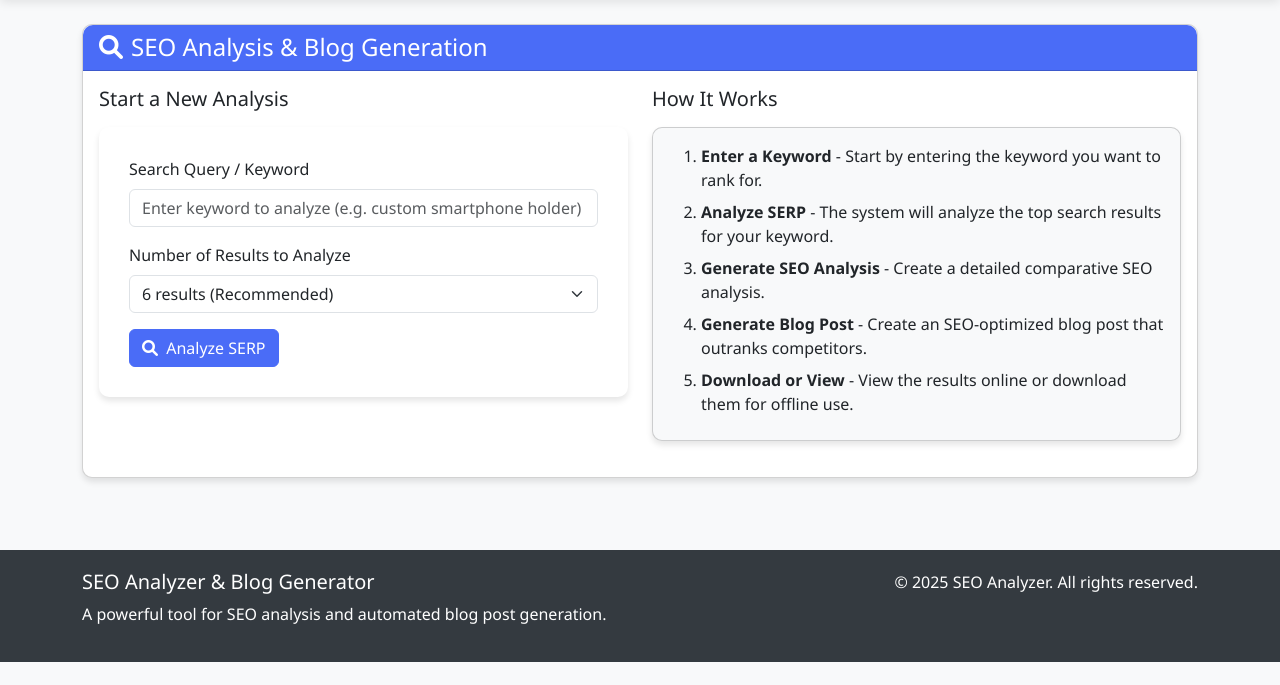
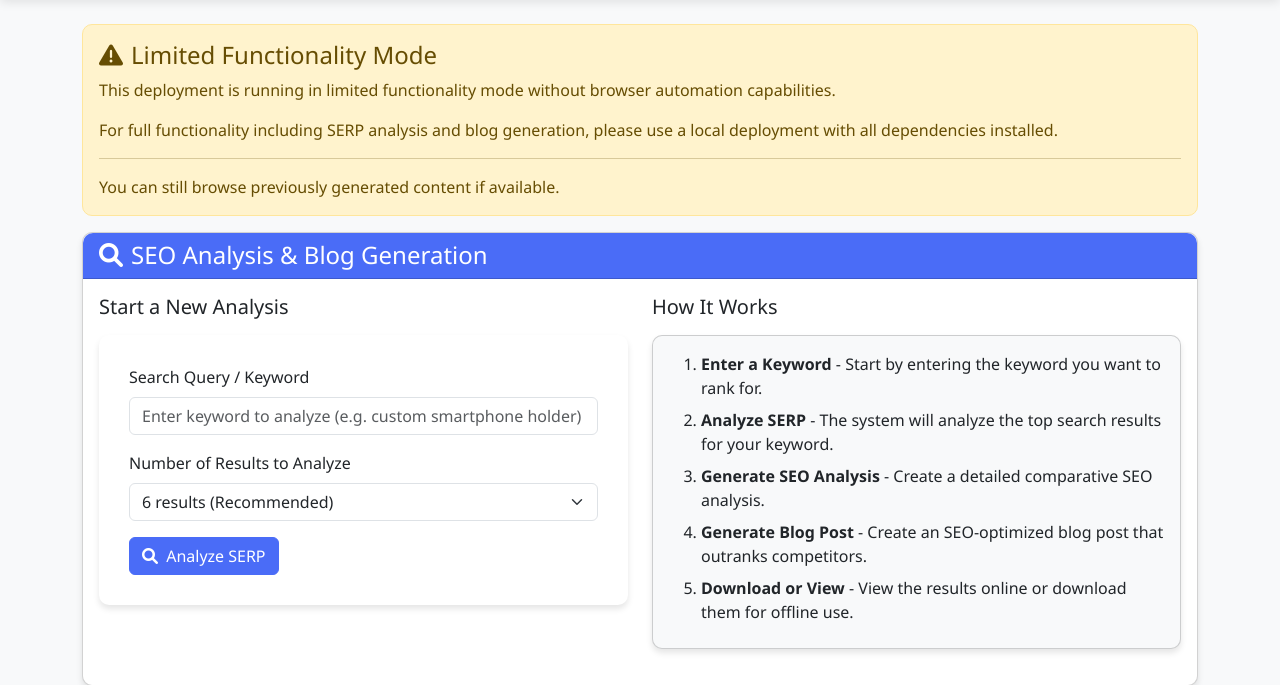
Before and after one commit to philly88r/serp-analyzer, a Flask app: template templates/index.html in a window 1280 px wide. Shown: the part 56-741 px from the top of the page. Before the commit the page ends 718 px from the top, so only its background shows below. Run offline with Flask 3, Linux system fonts and the light colour scheme; the template is opened without the code that fills it, so the values that code supplies are empty; some libraries are stand-ins or nearby versions.

Commit message:
Simplified deployment by making browser automation optional

```diff
--- a/app.py
+++ b/app.py
@@ -27,6 +27,14 @@ os.makedirs(app.config['RESULTS_FOLDER'], exist_ok=True)
 os.makedirs(app.config['ANALYSIS_FOLDER'], exist_ok=True)
 os.makedirs(app.config['BLOG_FOLDER'], exist_ok=True)
 os.makedirs(app.config['HTML_REPORTS_FOLDER'], exist_ok=True)
+
+# Import SerpAnalyzer conditionally to handle case when browser automation is not available
+try:
+    from serp_analyzer import SerpAnalyzer
+    BROWSER_AUTOMATION_AVAILABLE = True
+except ImportError:
+    BROWSER_AUTOMATION_AVAILABLE = False
+    print("Browser automation dependencies not available. Running in limited mode.")
 
 def get_html_report_dir():
     return os.path.join(app.root_path, 'html_reports')
@@ -88,7 +96,7 @@ def index():
     # Sort results by timestamp (newest first)
     results.sort(key=lambda x: x['timestamp'], reverse=True)
 
-    return render_template('index.html', results=results)
+    return render_template('index.html', results=results, browser_automation_available=BROWSER_AUTOMATION_AVAILABLE)
 
 @app.route('/search', methods=['POST'])
 def search():
@@ -103,8 +111,12 @@ def search():
         # Clean up old results for this query
         serp_analyzer_working.clean_results_directory(query)
 
+        if not BROWSER_AUTOMATION_AVAILABLE:
+            flash('Browser automation is not available in this deployment. Please use a local deployment with browser automation dependencies installed.', 'danger')
+            return redirect(url_for('index'))
+
         # Create SERP analyzer
-        analyzer = serp_analyzer_working.SerpAnalyzer(headless=True)
+        analyzer = SerpAnalyzer(headless=True)
 
         # Run search asynchronously
         loop = asyncio.new_event_loop()
--- a/templates/index.html
+++ b/templates/index.html
@@ -5,6 +5,15 @@
 {% block content %}
 <div class="row">
     <div class="col-md-12">
+        {% if not browser_automation_available %}
+        <div class="alert alert-warning" role="alert">
+            <h4 class="alert-heading"><i class="fas fa-exclamation-triangle me-2"></i>Limited Functionality Mode</h4>
+            <p>This deployment is running in limited functionality mode without browser automation capabilities.</p>
+            <p>For full functionality including SERP analysis and blog generation, please use a local deployment with all dependencies installed.</p>
+            <hr>
+            <p class="mb-0">You can still browse previously generated content if available.</p>
+        </div>
+        {% endif %}
         <div class="card mb-4">
             <div class="card-header">
                 <h4 class="mb-0"><i class="fas fa-search me-2"></i>SEO Analysis & Blog Generation</h4>
```
Also changed, not shown: requirements.txt (+4 -3 lines).
